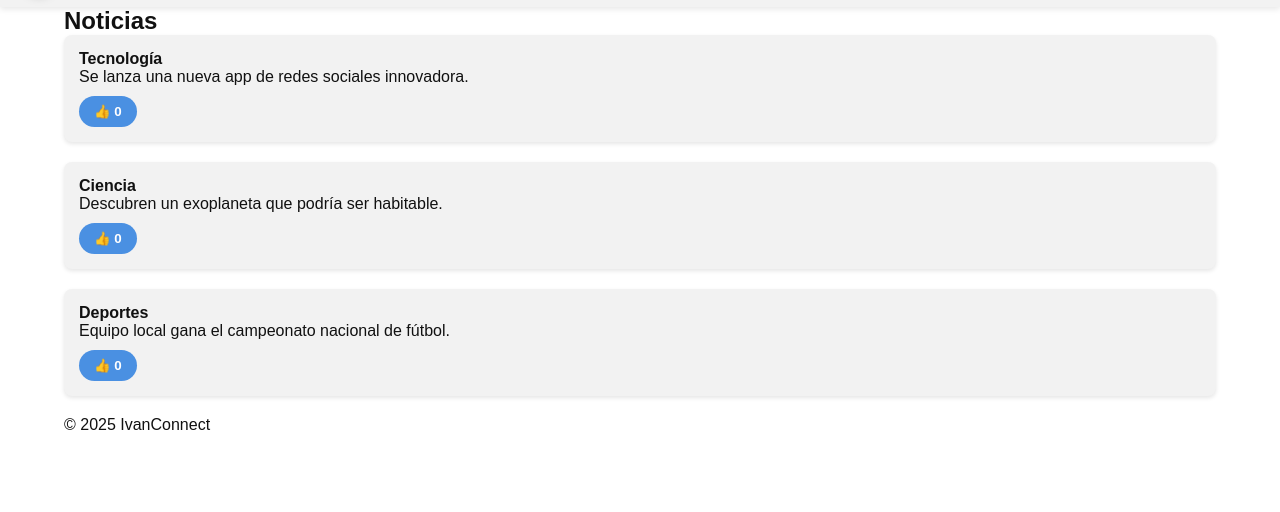
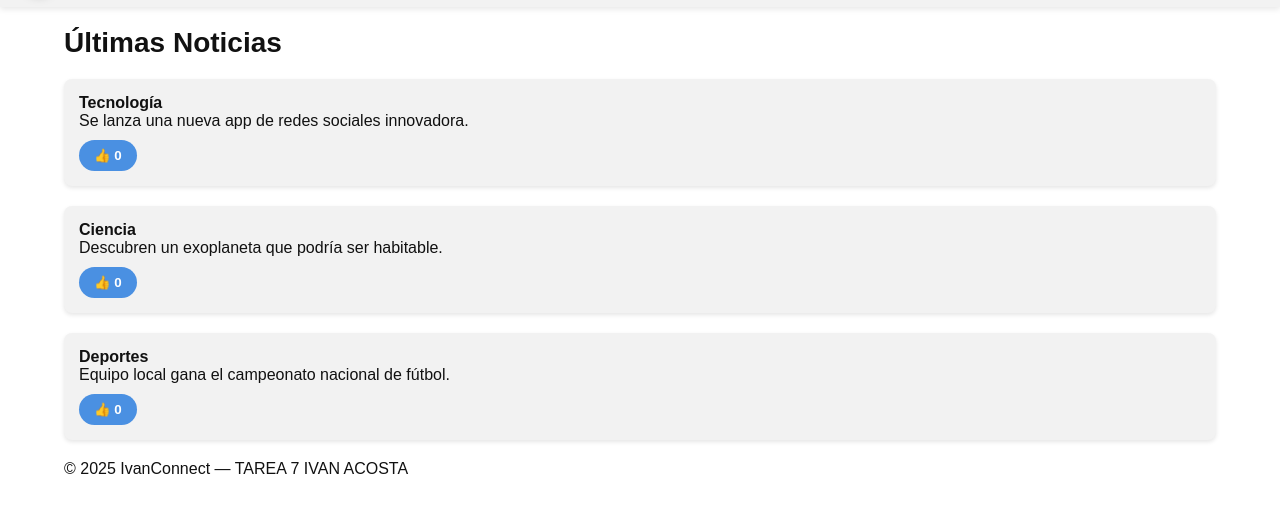
Before and after one commit to iv4nchopy/tp7-IVAN-ACOSTA, a plain HTML site: page social_noticias.html in a window 1280 px wide. Shown: the part 52-564 px from the top of the page. Drawn offline with Linux system fonts and the light colour scheme.

Commit message:
Update social_noticias.html

```diff
--- a/social_noticias.html
+++ b/social_noticias.html
@@ -7,8 +7,10 @@
   <link rel="stylesheet" href="css/estilos.css">
 </head>
 <body>
+  <!-- HEADER -->
   <header class="site-header">
-    <a href="index.html" class="logo">
+    <div class="header-inner">
+      <a href="index.html" class="brand logo">
         <svg width="38" height="38" viewBox="0 0 100 100" class="logo-icon">
           <circle cx="50" cy="50" r="45" fill="#4A90E2"/>
           <path d="M30 55 Q50 80 70 55" stroke="white" stroke-width="8" fill="none" stroke-linecap="round"/>
@@ -16,10 +18,16 @@
         </svg>
         <span class="logo-text">IvanConnect</span>
       </a>
+
+      <!-- BOTÓN MODO OSCURO -->
       <button id="darkModeToggle" class="dark-toggle">🌙</button>
+
+      <!-- MENÚ MÓVIL -->
       <button id="navToggle" class="nav-toggle" aria-label="Abrir menú">
         <span class="hamburger"></span>
       </button>
+
+      <!-- NAVIGATION -->
       <nav id="mainNav" class="nav">
         <ul class="nav-list">
           <li><a href="index.html">Inicio</a></li>
@@ -33,36 +41,42 @@
           </li>
         </ul>
       </nav>
+    </div>
   </header>
 
+  <!-- CONTENIDO PRINCIPAL -->
   <main class="container main">
-    <h2>Noticias</h2>
+    <h2 class="page-title">Últimas Noticias</h2>
 
-    <div class="post" data-id="noticia1">
+    <div class="news-grid">
+      <div class="news-card post" data-id="noticia1">
         <h4>Tecnología</h4>
         <p>Se lanza una nueva app de redes sociales innovadora.</p>
         <button class="like-btn" aria-pressed="false">👍 <span class="like-count">0</span></button>
       </div>
 
-    <div class="post" data-id="noticia2">
+      <div class="news-card post" data-id="noticia2">
         <h4>Ciencia</h4>
         <p>Descubren un exoplaneta que podría ser habitable.</p>
         <button class="like-btn" aria-pressed="false">👍 <span class="like-count">0</span></button>
       </div>
 
-    <div class="post" data-id="noticia3">
+      <div class="news-card post" data-id="noticia3">
         <h4>Deportes</h4>
         <p>Equipo local gana el campeonato nacional de fútbol.</p>
         <button class="like-btn" aria-pressed="false">👍 <span class="like-count">0</span></button>
       </div>
+    </div>
   </main>
 
+  <!-- FOOTER -->
   <footer class="site-footer">
     <div class="container">
-      <p>© <span id="year"></span> IvanConnect</p>
+      <p>© <span id="year"></span> IvanConnect — TAREA 7 IVAN ACOSTA</p>
     </div>
   </footer>
 
+  <!-- JS -->
   <script src="js/script.js" defer></script>
 </body>
 </html>
```
Lines whose indentation alone changed are shown as unchanged.
